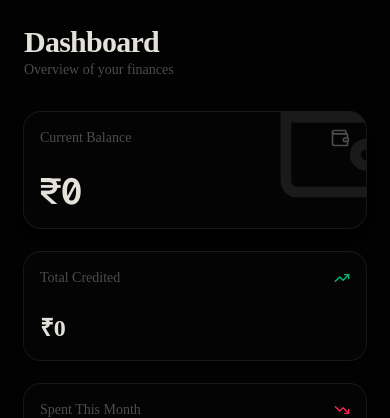
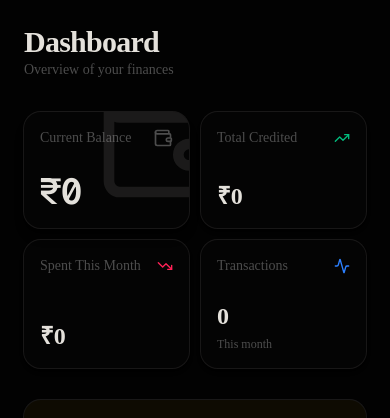
Before and after one commit to SaadArqam/PaisaTrack, a Next.js app: page / in a window 390 px wide. Shown: the top 418 px of the page. Built offline with nearby package versions, Linux system fonts and the light colour scheme; no server answers; the database is empty.

Commit message:
mobile 2-column grid layout

```diff
--- a/app/page.tsx
+++ b/app/page.tsx
@@ -65,7 +65,7 @@
         <p className="text-sm text-muted-foreground">Overview of your finances</p>
       </div>
 
-      <div className="grid gap-6 md:grid-cols-2 lg:grid-cols-4">
+      <div className="grid grid-cols-2 md:grid-cols-4 gap-3">
         <Card className="shadow-lg lg:col-span-1 md:col-span-2 overflow-hidden relative flex flex-col justify-between h-full min-h-[100px]">
           <div className="absolute right-0 top-0 opacity-10 transform translate-x-1/4 -translate-y-1/4">
             <Wallet className="w-32 h-32" />
--- a/components/StipendWidget.tsx
+++ b/components/StipendWidget.tsx
@@ -88,7 +88,7 @@
   return (
     <div className="space-y-4">
       {/* Row 1: Days Until Stipend & Cycle Progress */}
-      <div className="grid gap-4 md:grid-cols-2">
+      <div className="grid grid-cols-2 gap-3">
         <Card className="shadow-md">
           <CardHeader className="pb-2">
             <CardTitle className="text-sm font-medium text-muted-foreground flex items-center gap-2">
@@ -124,7 +124,7 @@
       </div>
 
       {/* Row 2: Safe to Spend/day & You're Spending/day */}
-      <div className="grid gap-4 md:grid-cols-2">
+      <div className="grid grid-cols-2 gap-3">
         <Card className="shadow-md">
           <CardHeader className="pb-2">
             <CardTitle className="text-sm font-medium text-muted-foreground">Safe to Spend/day</CardTitle>
```
